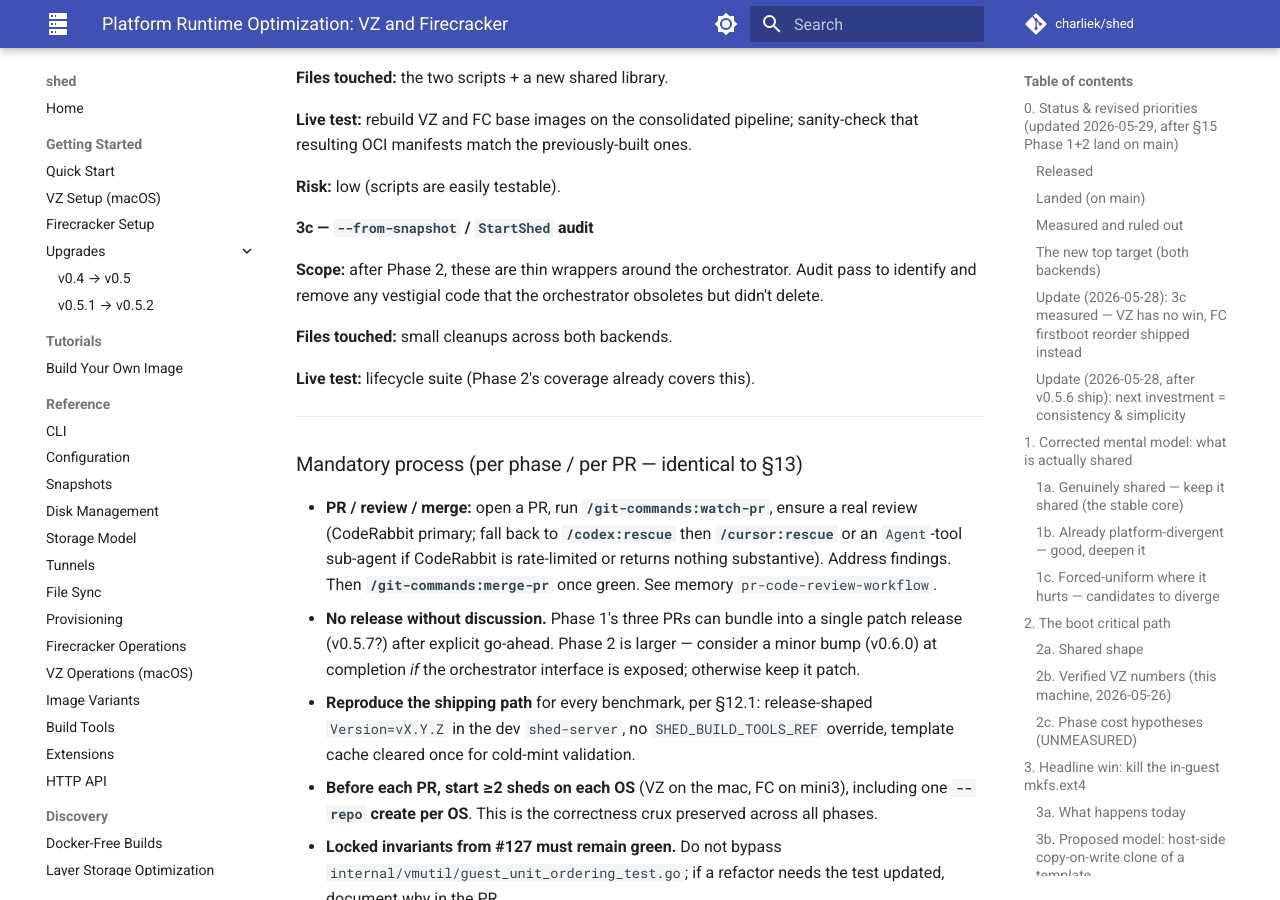
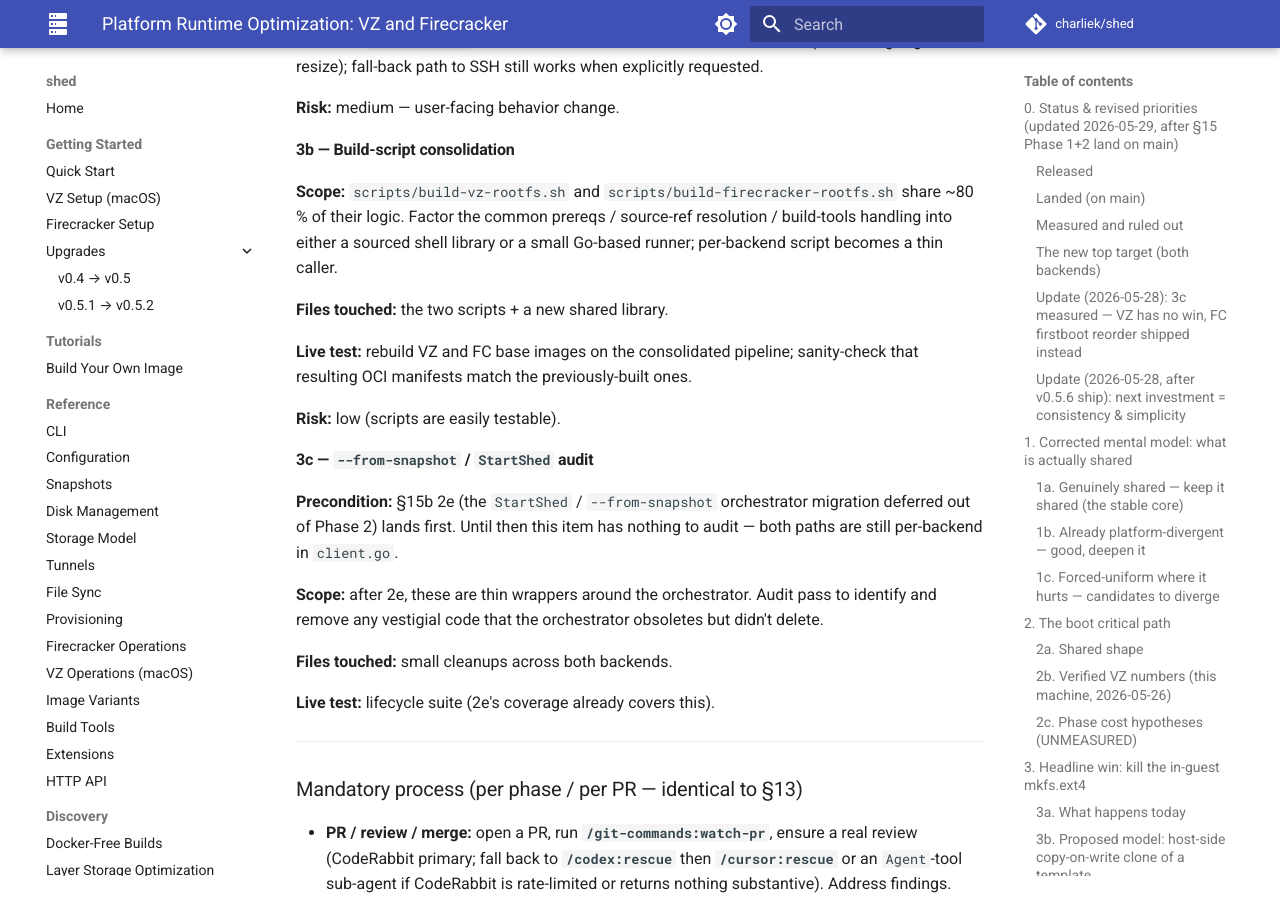
Before and after one commit to charliek/shed, an MkDocs documentation site: the page built from docs/discovery/platform-runtime-optimization.md, in a window 1280 px wide and 900 px high, scrolled down 32701 px. Built offline with MkDocs 1.6.1 and Material for MkDocs 9.7.7, drawn with Linux system fonts in a browser that asks for light colours; comment, search, counter and statistics services are not loaded; some of the changed text lies outside the part shown.

Commit message:
docs: address Codex review — fix stale 1a value, qualify 15b/15c-3c scope
Codex review of PR #143 flagged two factual inconsistencies:

1. §15a 1a 'Scope:' still said healthPollInterval was 'currently
   150 * time.Millisecond' even after the new 'Status: landed in #133'
   line — the constant is 50 ms post-PR. Rephrased to 'pre-PR: 150ms;
   post-PR: 50ms' so the historical record stays correct without
   contradicting itself.

2. §15b's 'Goal' said Phase 2 was CreateShed + StartShed + stop,
   which is what was *planned* but not what landed (CreateShed only;
   StartShed/stop deferred to 2e). Split into 'Original goal' +
   'What landed (2026-05-29)' so the gap between intent and reality
   is visible at the top of the section.

3. §15c 3c said '--from-snapshot / StartShed are thin wrappers
   around the orchestrator after Phase 2', which is wrong — they are
   not thin wrappers yet; 2e is deferred. Added a 'Precondition: 2e
   lands first' line.

No new content; tightens accuracy only.

Co-Authored-By: Claude Opus 4.7 <noreply@anthropic.com>

```diff
--- a/docs/discovery/platform-runtime-optimization.md
+++ b/docs/discovery/platform-runtime-optimization.md
@@ -1247,10 +1247,16 @@ which a quick read-through covers.
 
 ### 15b. Phase 2 — orchestrator refactor (~2–3 weeks, 3–4 PRs)
 
-**Goal:** factor the two backends' `CreateShed` / `StartShed` / stop
-flows into a shared orchestrator. Estimated net code reduction:
+**Original goal:** factor the two backends' `CreateShed` / `StartShed`
+/ stop flows into a shared orchestrator. Estimated net code reduction:
 ~500–700 lines. Every future feature / speed PR becomes a one-place
 change.
+
+**What landed (2026-05-29):** the `CreateShed` half — PRs #137, #138,
+#139, #140 (see status lines below). The `StartShed` / `--from-snapshot`
+/ stop migration is deferred to a follow-up (2e), and the cross-cutting
+"Phase 3 starts from a fully thin per-backend `client.go`" assumption
+in §15c is not yet true — see §15c's status note.
 
 This is the big rock. Ship in 3–4 PRs (not one big bang) so each step
 is reviewable and revertable.
@@ -1470,13 +1476,18 @@ previously-built ones.
 
 #### 3c — `--from-snapshot` / `StartShed` audit
 
-**Scope:** after Phase 2, these are thin wrappers around the
-orchestrator. Audit pass to identify and remove any vestigial code that
-the orchestrator obsoletes but didn't delete.
+**Precondition:** §15b 2e (the `StartShed` / `--from-snapshot`
+orchestrator migration deferred out of Phase 2) lands first. Until then
+this item has nothing to audit — both paths are still per-backend in
+`client.go`.
+
+**Scope:** after 2e, these are thin wrappers around the orchestrator.
+Audit pass to identify and remove any vestigial code that the
+orchestrator obsoletes but didn't delete.
 
 **Files touched:** small cleanups across both backends.
 
-**Live test:** lifecycle suite (Phase 2's coverage already covers this).
+**Live test:** lifecycle suite (2e's coverage already covers this).
 
 ---
 
```
Also changed, not shown: other parts of docs/discovery/platform-runtime-optimization.md (+2 -2 lines).
